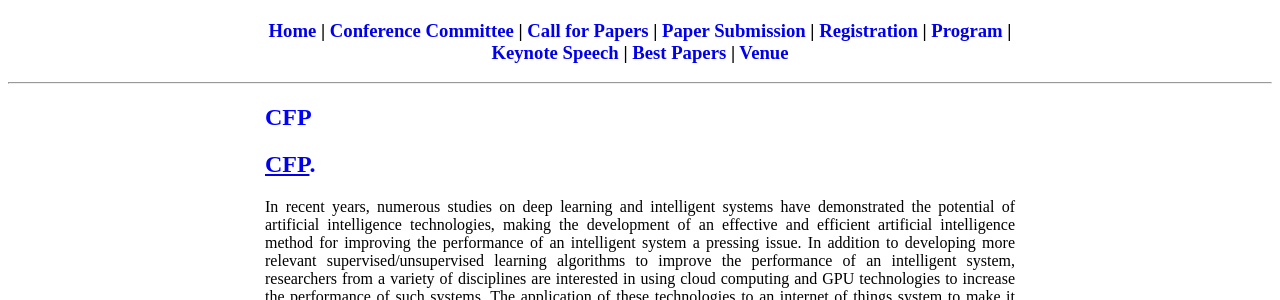
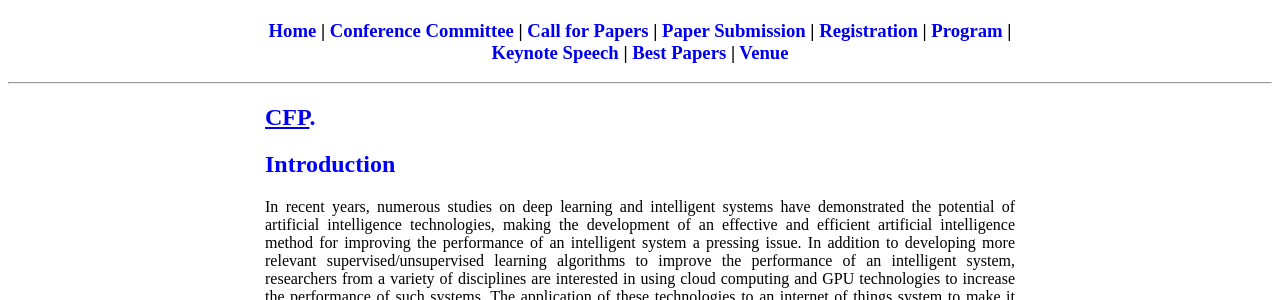
Before and after one commit to icea-conf/2026, a Jekyll site: the page built from papers/index.html, in a window 1280 px wide. Shown: the part 181-481 px from the top of the page. Built offline with Jekyll 4.4.1, drawn with Linux system fonts in a browser that asks for light colours.

Commit message:
Update index.html

```diff
--- a/papers/index.html
+++ b/papers/index.html
@@ -6,9 +6,9 @@ title: ICEA 2026
 <div class="container">
   <div class="content">
     <div>
-      <h2 style="color: #0000ff">CFP</h2>
-      <h2 style="color: #0000ff"> <a href="https://icea-conf.github.io/2026/papers/CFP.pdf"
-          >CFP</a>.</h2>
+      <h2 style="color: #0000ff"> <a href="https://icea-conf.github.io/2026/papers/CFP.pdf">CFP</a>.</h2>
+      <h2 style="color: #0000ff">Introduction</h2>
+
       <p style="text-align: justify">
         In recent years, numerous studies on deep learning and intelligent systems have demonstrated
         the potential of artificial intelligence technologies, making the development of an
```
